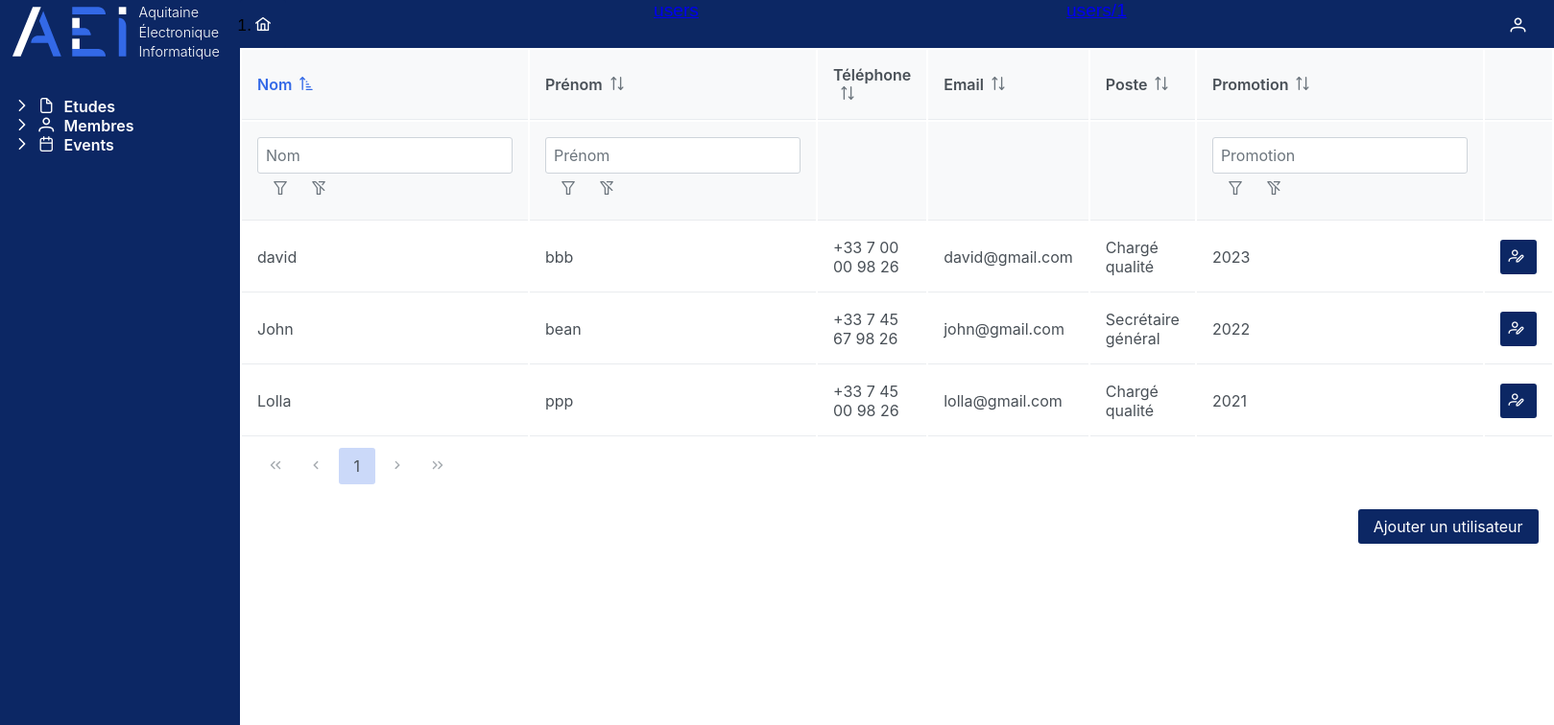
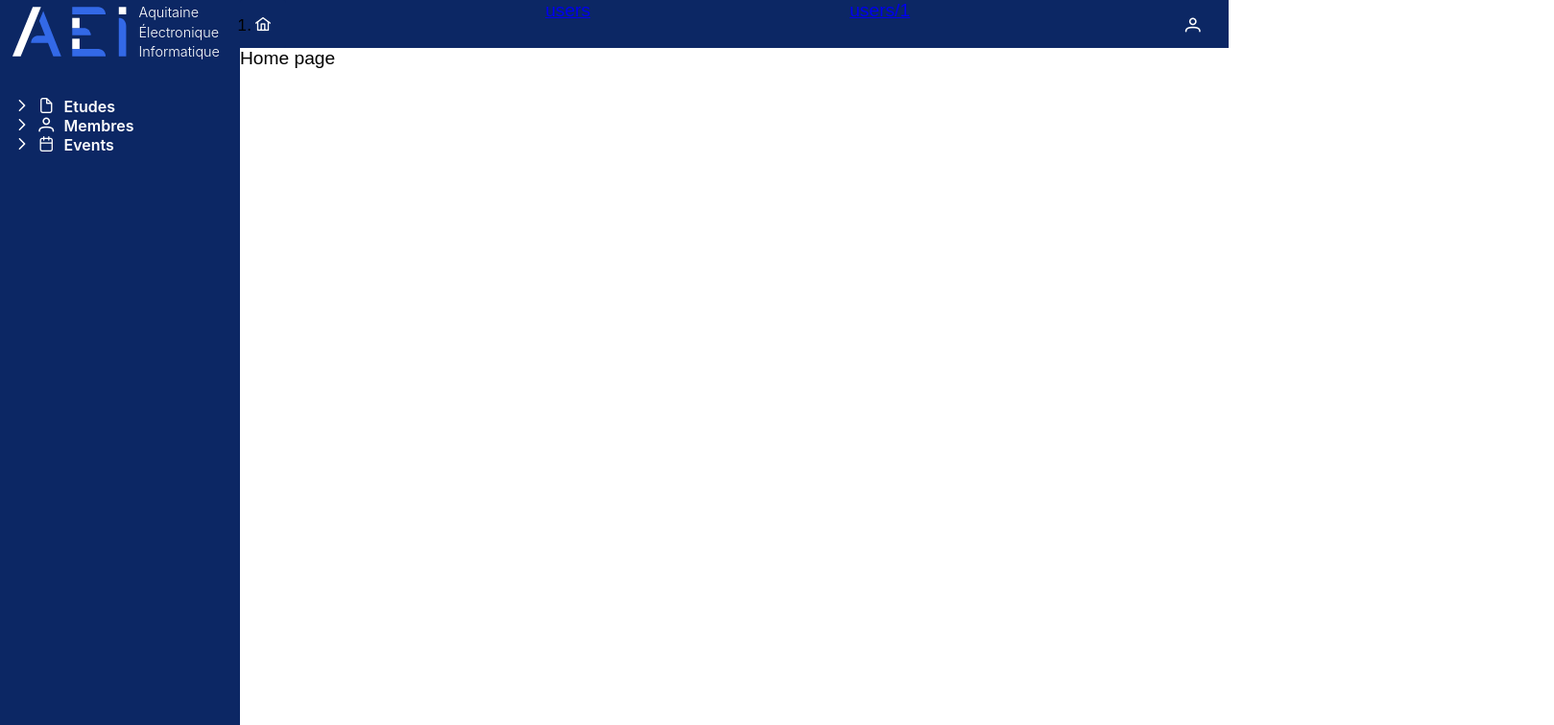
Before and after one commit to Junior-AEI/ERP, a Vue app in the folder client/: page / in a window 1280 px wide. Shown: the top 756 px of the page at 96% size, 1619 px wide, since content can reach past the window. Built offline with nearby package versions, Linux system fonts and the light colour scheme.

Commit message:
:bug: remove users list from home page

```diff
--- a/client/src/views/HomeView.vue
+++ b/client/src/views/HomeView.vue
@@ -1,9 +1,5 @@
-<template>
-    <DataTable />
-</template>
+<template>Home page</template>
 
-<script setup lang="ts">
-import DataTable from "../components/UsersTableComponent.vue";
-</script>
+<script setup lang="ts"></script>
 
 <style scoped lang="scss"></style>
```
